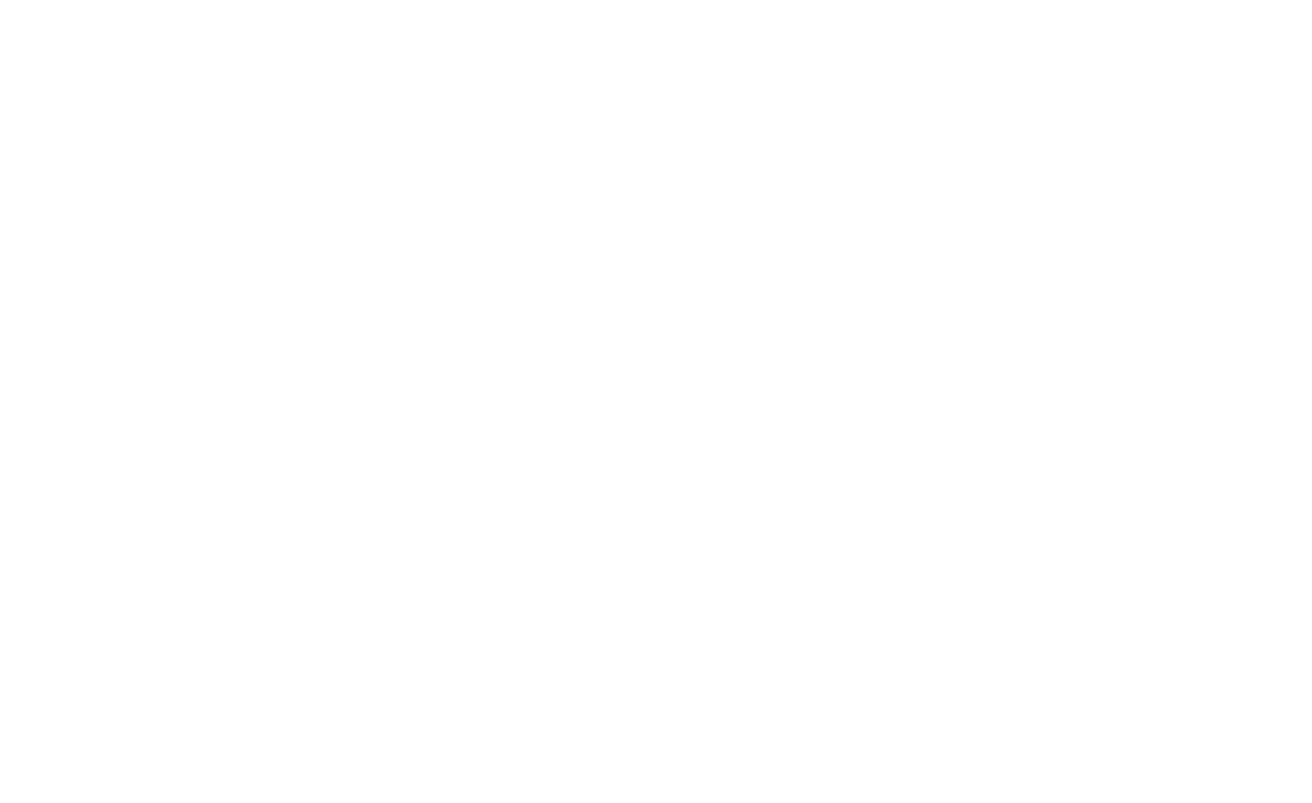
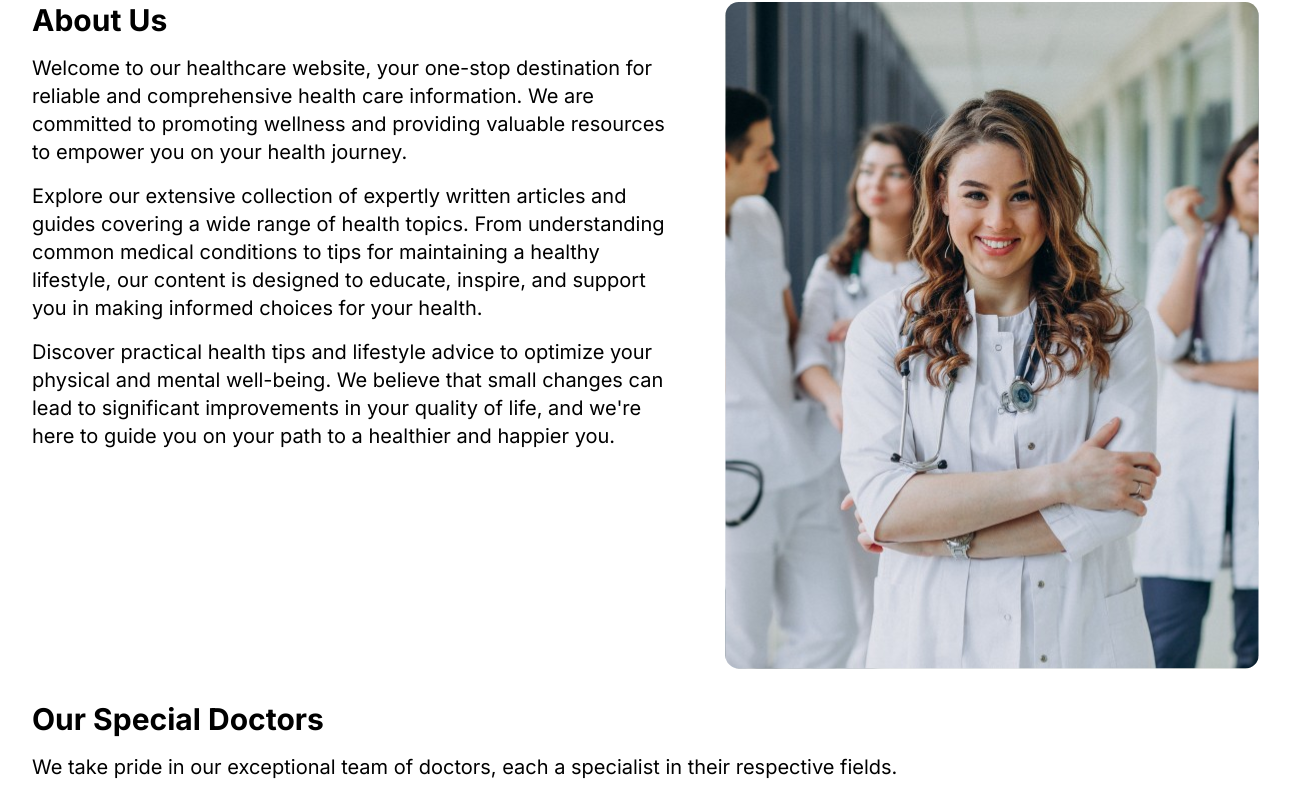
Before and after one commit to LuisUTFPR/prova, a Next.js app: page / in a window 1280 px wide. Shown: the part 1226-2029 px from the top of the page, 1312 px wide, since content can reach past the window. Before the commit the page ends 1196 px from the top, so only its background shows below. Built offline with nearby package versions, Linux system fonts and the light colour scheme; grey boxes are pictures that could not be loaded.

Commit message:
img e section

```diff
--- a/app/page.tsx
+++ b/app/page.tsx
@@ -1,5 +1,8 @@
 import Header from "./components/Header";
 import Section from "./components/Section";
+import Section1 from "./components/Section1";
+import Section2 from "./components/Section2";
+
 
 
 
@@ -8,6 +11,9 @@ export default function Home() {
 <>
 <Header/>
 <Section/>
+<Section1/>
+<Section2/>
+
 
 
 
```
